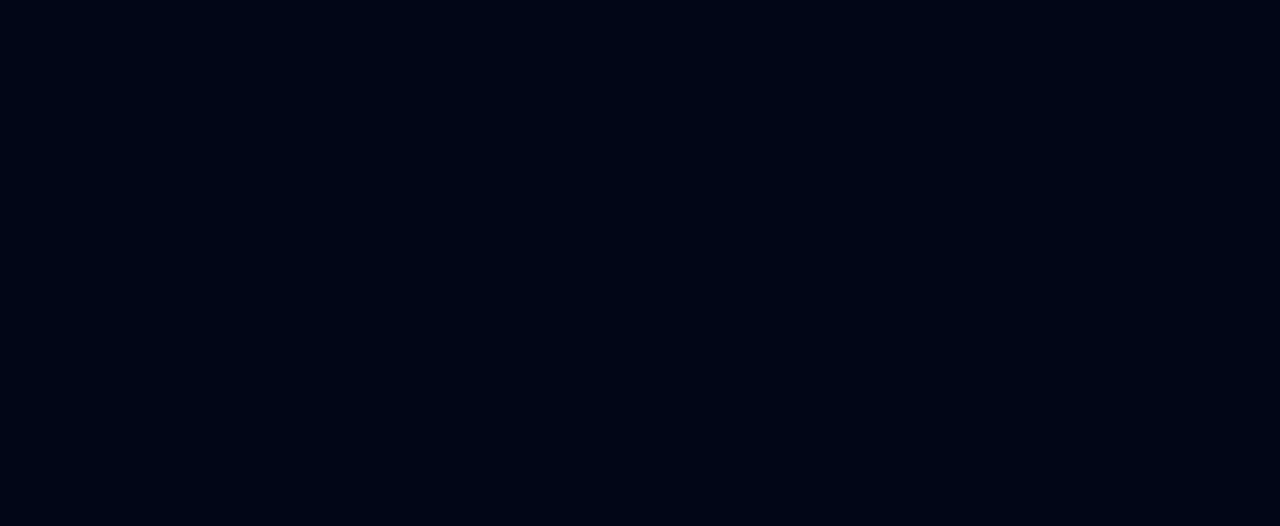
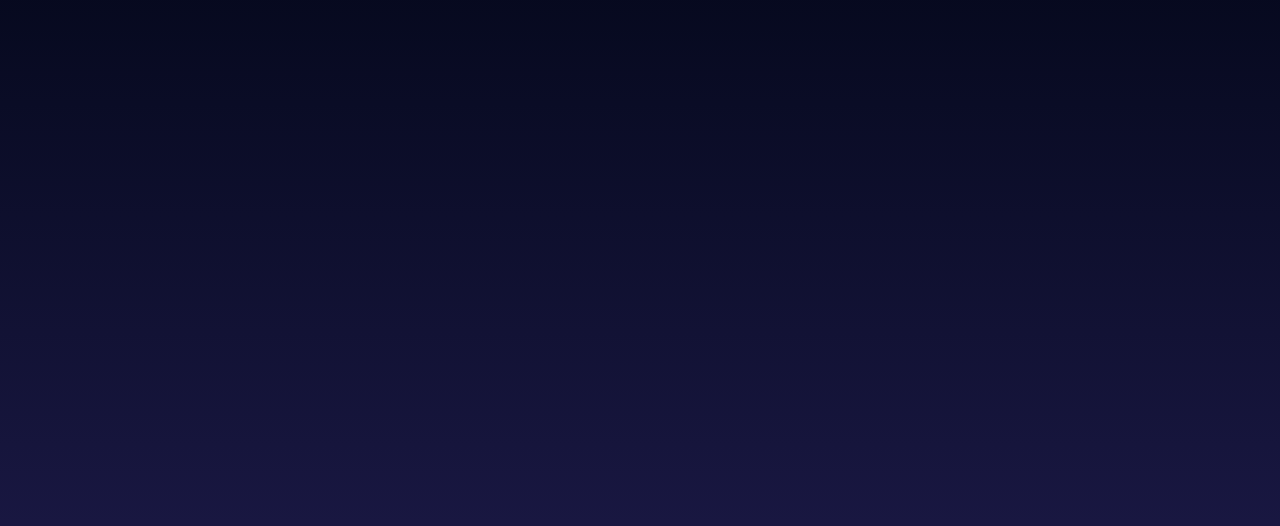
Before and after one commit to fmoliveira/aws-summit-toronto-2023, a Next.js app: page / in a window 1280 px wide. Shown: the part 126-652 px from the top of the page. Built offline with nearby package versions, Linux system fonts and the light colour scheme.

Commit message:
Fix repeating background

```diff
--- a/src/app/globals.css
+++ b/src/app/globals.css
@@ -8,6 +8,10 @@
   --background-end-rgb: 30, 27, 75; /* indigo-950 */
 }
 
+html {
+  min-height: 100%;
+}
+
 body {
   color: rgb(var(--foreground-rgb));
   background: linear-gradient(
@@ -15,5 +19,5 @@ body {
       transparent,
       rgb(var(--background-end-rgb))
     )
-    rgb(var(--background-start-rgb));
+    rgb(var(--background-start-rgb)) fixed;
 }
```
